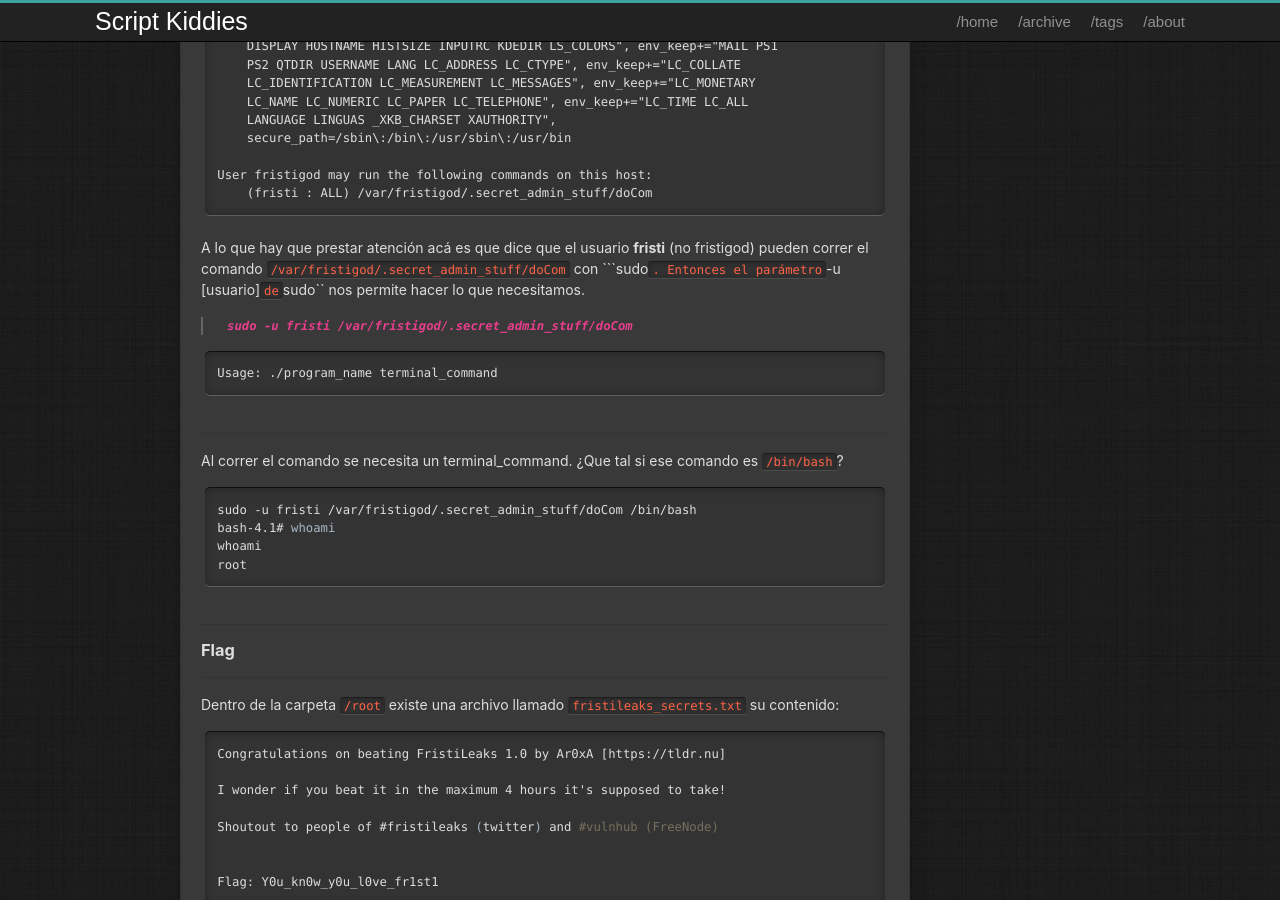
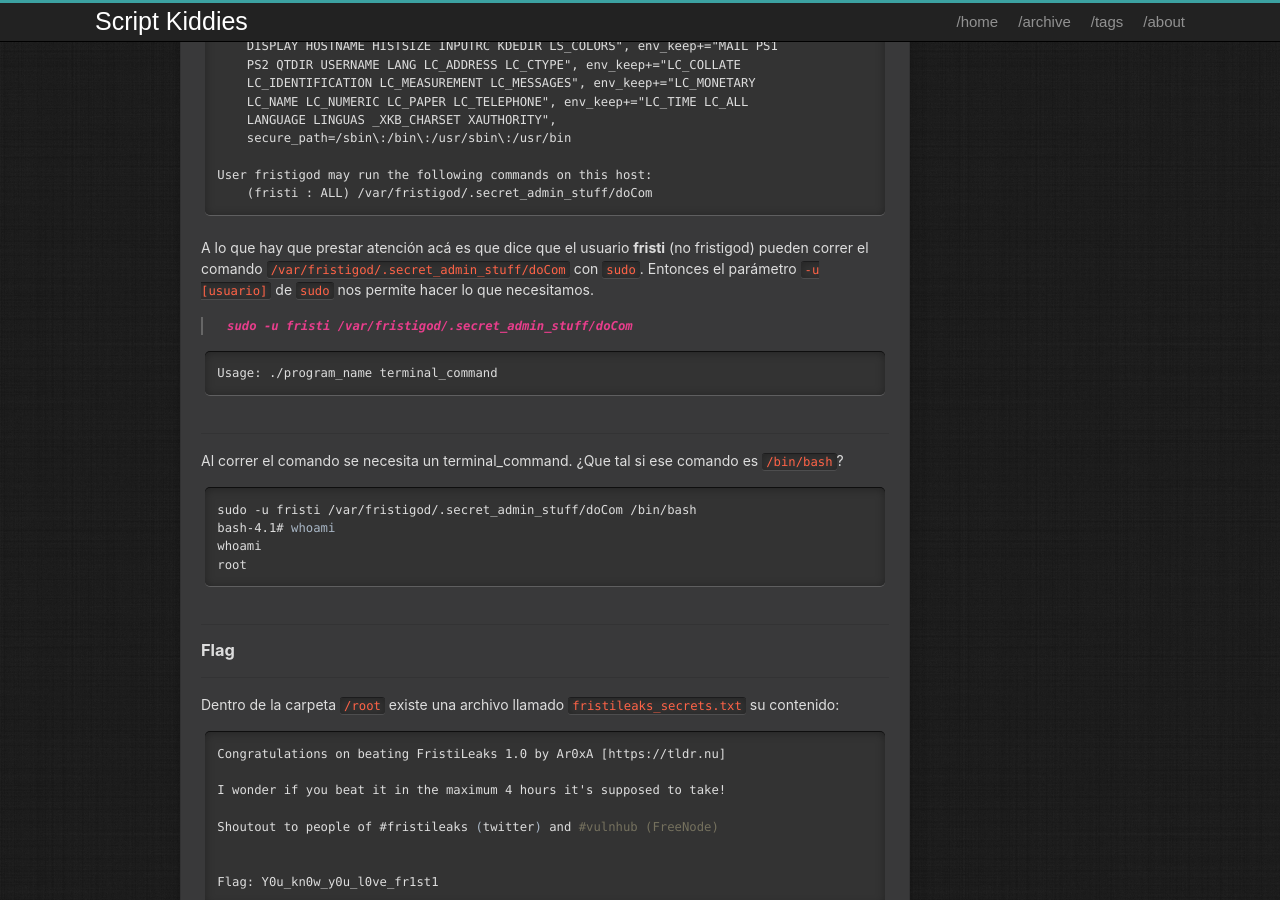
Before and after one commit to pgrandoli/pgrandoli.github.io, a Jekyll site: the page built from _posts/2020-02-06-Fristileaks-Walkthrough.md, in a window 1280 px wide and 900 px high, scrolled down 10436 px. Built offline with Jekyll 4.4.1, drawn with Linux system fonts in a browser that asks for light colours; comment, search, counter and statistics services are not loaded.

Commit message:
Add files via upload

````diff
--- a/_posts/2020-02-06-Fristileaks-Walkthrough.md
+++ b/_posts/2020-02-06-Fristileaks-Walkthrough.md
@@ -418,7 +418,7 @@ User fristigod may run the following commands on this host:
     (fristi : ALL) /var/fristigod/.secret_admin_stuff/doCom
 ```
 
-A lo que hay que prestar atención acá es que dice que el usuario **fristi** (no fristigod) pueden correr el comando ``/var/fristigod/.secret_admin_stuff/doCom`` con ```sudo``. Entonces el parámetro ``-u [usuario]`` de ``sudo`` nos permite hacer lo que necesitamos.
+A lo que hay que prestar atención acá es que dice que el usuario **fristi** (no fristigod) pueden correr el comando ``/var/fristigod/.secret_admin_stuff/doCom`` con ``sudo``. Entonces el parámetro ``-u [usuario]`` de ``sudo`` nos permite hacer lo que necesitamos.
 
 >**``sudo -u fristi /var/fristigod/.secret_admin_stuff/doCom``**
 
````
